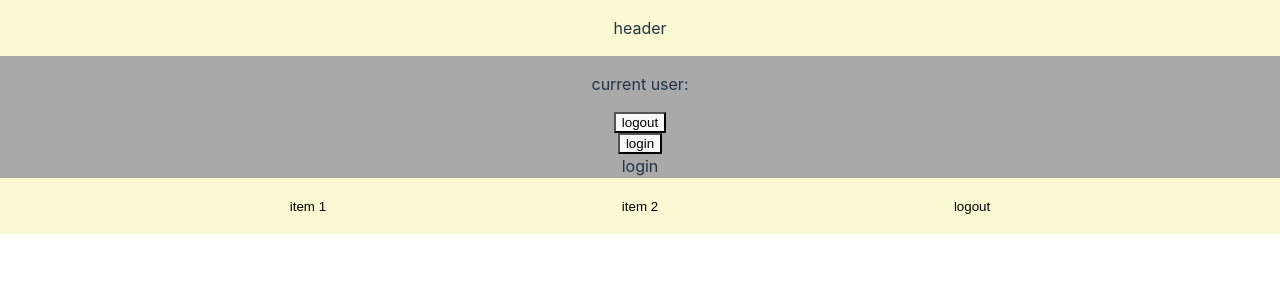
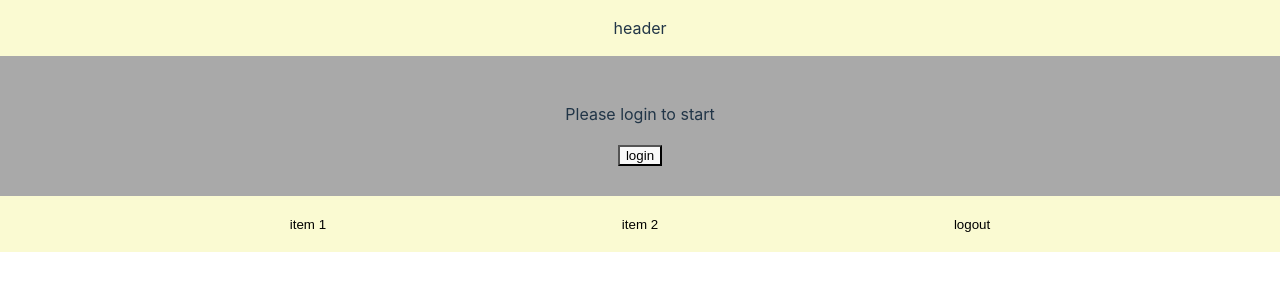
Before and after one commit to nora-kauczor/budget-control, a React (Vite) app in the folder frontend/: page /login in a window 1280 px wide. Shown: the top 300 px of the page. Built offline with nearby package versions, Linux system fonts and the light colour scheme; no server answers; what chartjs-plugin-datalabels would draw is missing.

Commit message:
move login button to login page

```diff
--- a/frontend/src/App.tsx
+++ b/frontend/src/App.tsx
@@ -18,6 +18,10 @@ function App() {
     useEffect(() => {
         updateUser()
     }, []);
+
+    useEffect(() => {
+        if (!user) {navigate("/login")}
+    }, [user]);
 
 
     useEffect(() => {
@@ -58,14 +62,11 @@ function App() {
     return (<div id={"app"}>
         <Header/>
 
-        <p>current user:{user}</p>
-        <button onClick={logout}>logout</button>
-        <button onClick={login}>login</button>
-
         <Routes>
             <Route path={"/login"}
                    element={<LoginPage
                        user={user}
+                       login={login}
                    />}/>
             <Route path={"/"} element={<HomePage
                 monthPlan={monthPlan ? monthPlan : undefined}/>}/>
--- a/frontend/src/pages/LoginPage/LoginPage.css
+++ b/frontend/src/pages/LoginPage/LoginPage.css
@@ -0,0 +1,7 @@
+#login-page{
+    /*height: 70vh;*/
+    display: flex;
+    flex-direction: column;
+    justify-content: space-evenly;
+    gap: 20px;
+}
--- a/frontend/src/pages/LoginPage/LoginPage.tsx
+++ b/frontend/src/pages/LoginPage/LoginPage.tsx
@@ -1,5 +1,23 @@
 import './LoginPage.css'
-export default function LoginPage(){
+import {useEffect} from "react";
+import {useNavigate} from "react-router-dom";
 
-return (<div>login</div>)
+type Props = {
+    user: string
+    login: () => void
 }
+export default function LoginPage(props: Readonly<Props>) {
+    const navigate = useNavigate()
+    useEffect(() => {
+        if (props.user) {
+            navigate("/")
+        }
+    }, [props.user]);
+
+    return (<main id={"login-page"}>
+        <article>
+        <p>Please login to start</p>
+        <button onClick={props.login}>login</button>
+        </article>
+    </main>)
+}
```
